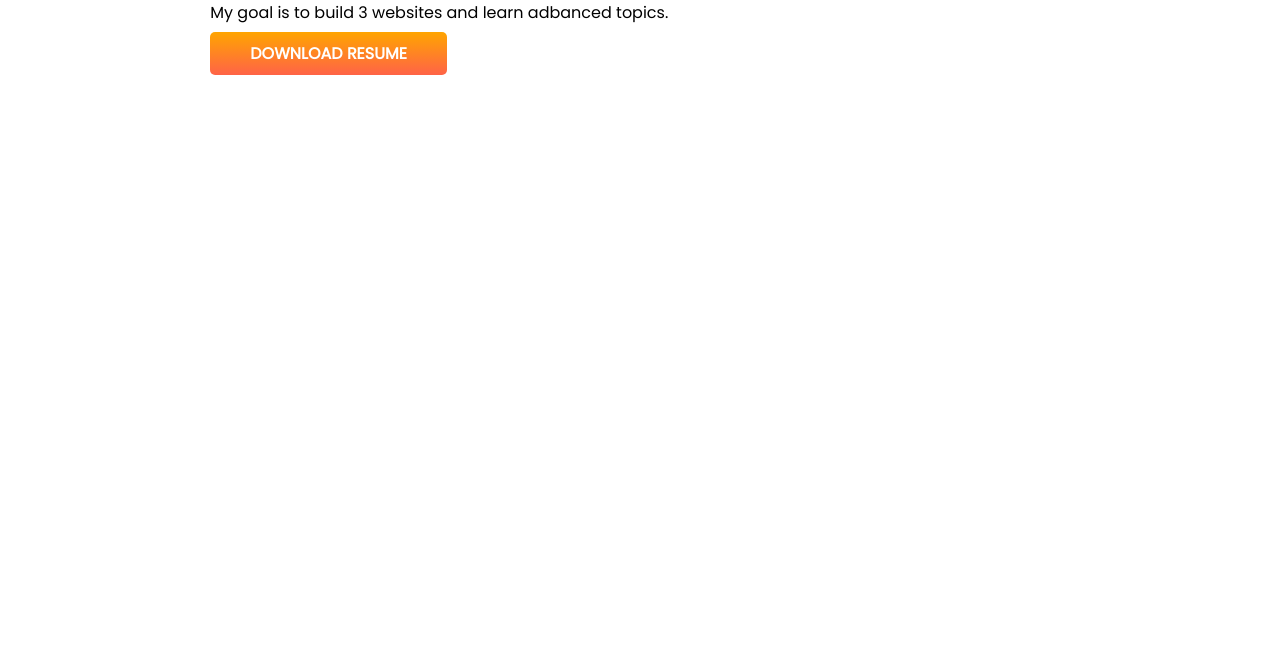
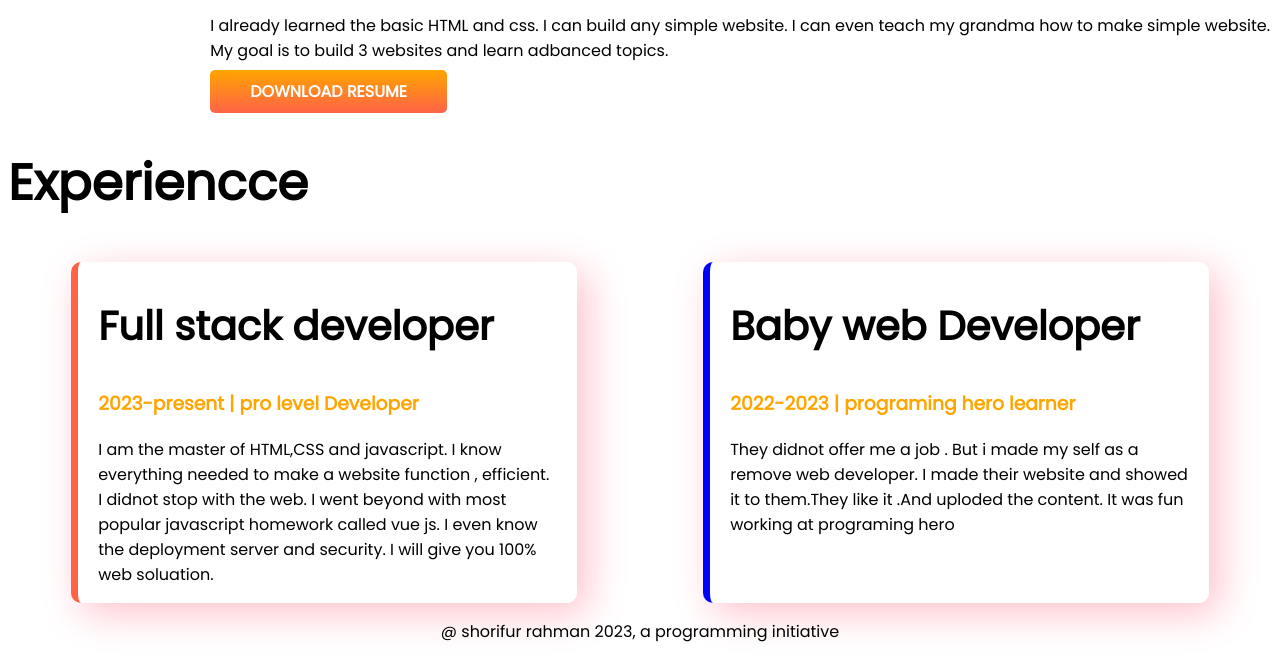
Before and after one commit to shorifur4494/developer-portfolio, a plain HTML site: page index.html in a window 1280 px wide. Shown: the part 659-1319 px from the top of the page. Before the commit the page ends 800 px from the top, so only its background shows below. Drawn offline with Linux system fonts and the light colour scheme.

Commit message:
style border and footer

```diff
--- a/index.html
+++ b/index.html
@@ -13,7 +13,7 @@
 </head>
 
 <body>
-    <section>
+    <section class="top-banner flexible-container">
         <div class="half-width">
             <h1>Welcome To</h1>
             <h1><span class="orange-color">Shorifur Rahman</span> World!</h1>
@@ -26,10 +26,12 @@
             <img src="images/srd.png" alt="">
         </div>
     </section>
-    <section class="dream-big">
+    <section class="dream-big flexible-container">
         <div class="half-width">
             <img src="images/sr.png" alt="">
         </div>
+
+
         <div class="half-width">
             <h1>Dream Big</h1>
             <h2>Become a web Developer</h2>
@@ -39,6 +41,29 @@
         </div>
 
     </section>
+    <section class="experience-area">
+        <h1>Experiencce</h1>
+        <div class="flexible-container">
+            <div id="full-stack-developer" class="experience-item">
+                <h2>Full stack developer</h2>
+                <h3 class="orange-color">2023-present | pro level Developer</h3>
+                <p>I am the master of HTML,CSS and javascript. I know everything needed to make a website function ,
+                    efficient. I didnot stop with the web. I went beyond with most popular javascript homework called
+                    vue
+                    js. I even know the deployment server and security. I will give you 100% web soluation.</p>
+            </div>
+            <div id="baby-web-developer" class="experience-item">
+                <h2>Baby web Developer</h2>
+                <h3 class="orange-color">2022-2023 | programing hero learner</h3>
+                <p>They didnot offer me a job . But i made my self as a remove web developer. I made their website and
+                    showed it to them.They like it .And uploded the content. It was fun working at programing hero</p>
+            </div>
+        </div>
+
+    </section>
 </body>
+<footer>
+    <p>@ shorifur rahman 2023, a programming initiative</p>
+</footer>
 
 </html>
--- a/style.css
+++ b/style.css
@@ -7,17 +7,22 @@ h1 {
     font-size: 50px;
 }
 
+h2 {
+    font-size: 40px;
+}
+
 .orange-color {
     color: orange;
 }
 
-section {
+.flexible-container {
     display: flex;
 }
 
 .hakf-width {
     width: 50%;
     padding-left: 5%;
+
 }
 
 .half-width IMG {
@@ -32,3 +37,25 @@ section {
     font-weight: 700;
     border-radius: 5px;
 }
+
+.experience-item {
+    width: 40%;
+    margin-left: 5%;
+    margin-right: 5%;
+    padding-left: 20px;
+    padding-right: 20px;
+    border-radius: 10px;
+    box-shadow: 10px 10px 40px pink;
+}
+
+#full-stack-developer {
+    border-left: 7px solid tomato;
+}
+
+#baby-web-developer {
+    border-left: 7px solid blue;
+}
+
+footer p {
+    text-align: center;
+}
```
